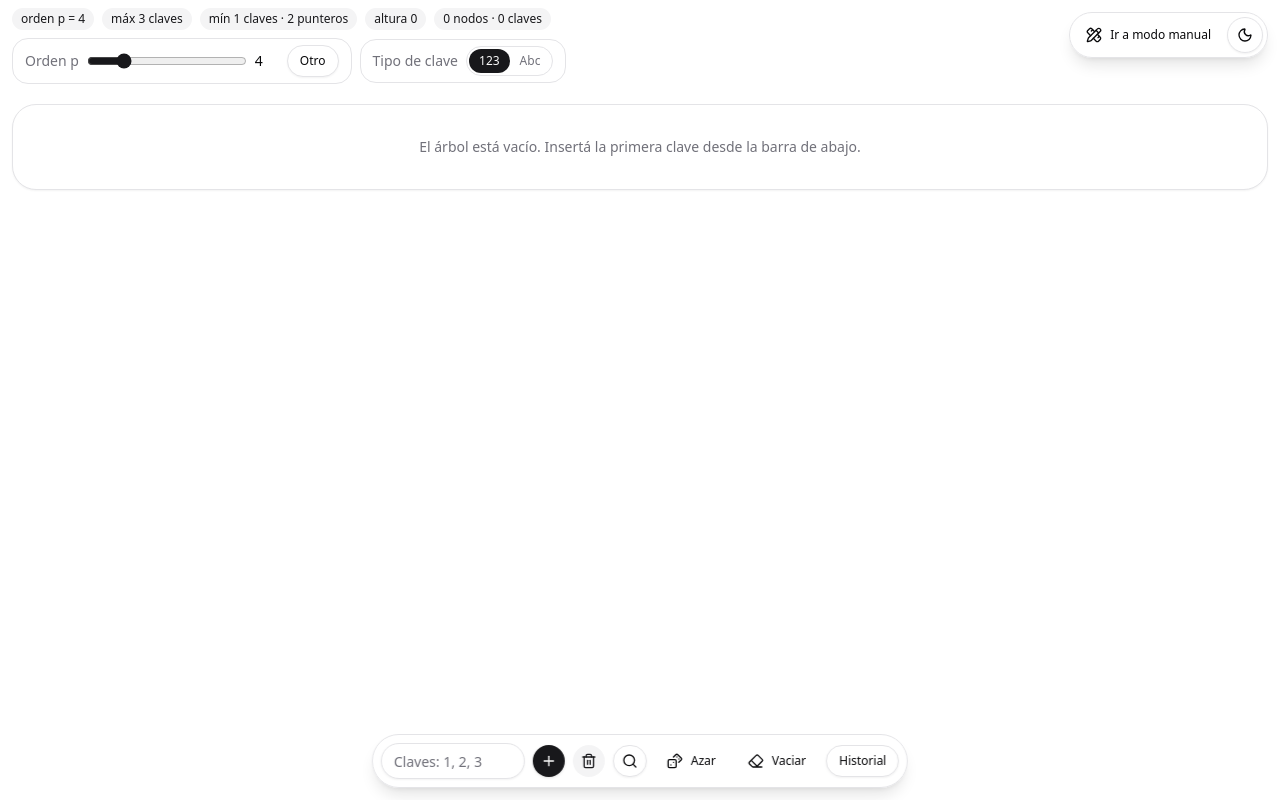
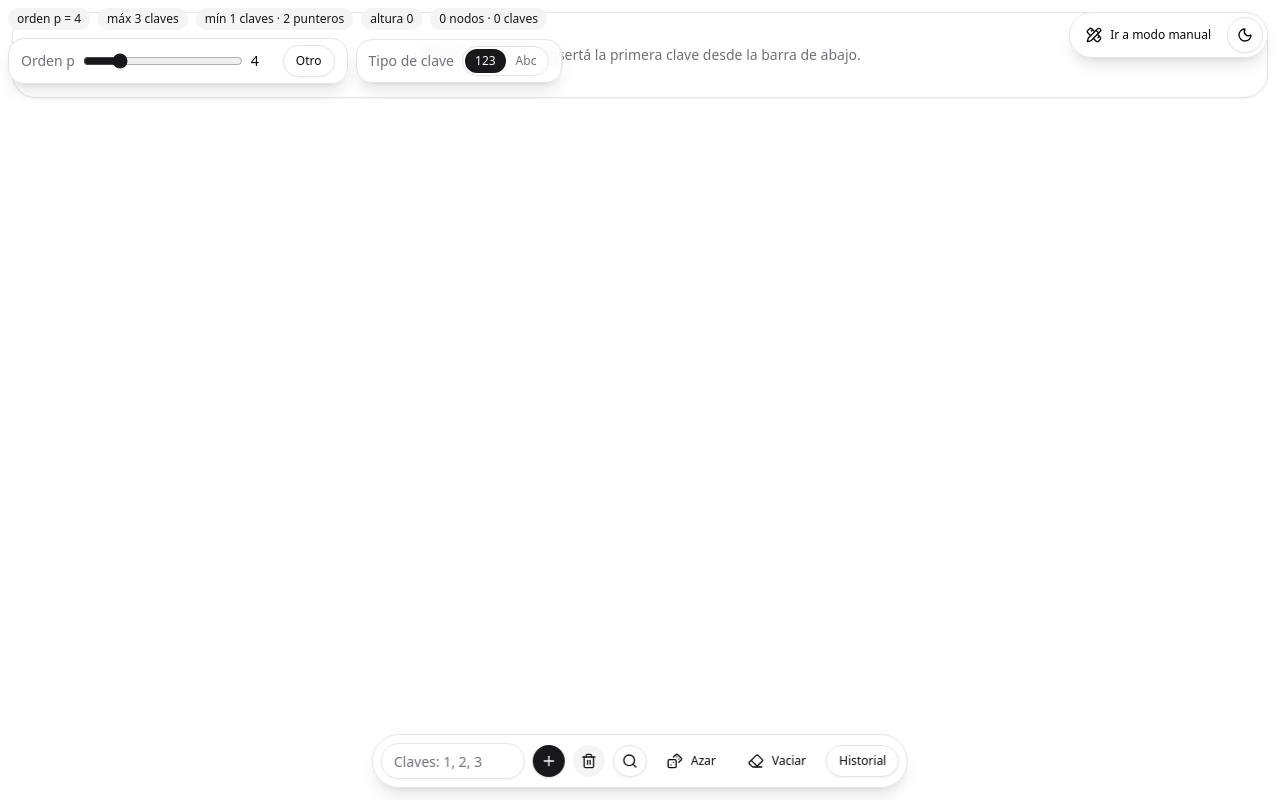
Before and after one commit to EmaSchiavoni/arboles-b, a React (Vite) app: page / in a window 1280 px wide. Built offline with nearby package versions, Linux system fonts and the light colour scheme.

Commit message:
style: chips y controles flotantes sobre el diagrama

```diff
--- a/src/routes/PlayAuto.tsx
+++ b/src/routes/PlayAuto.tsx
@@ -59,7 +59,7 @@ export function PlayAuto() {
 
   // Vista del canvas (paneo/zoom): se restaura al abrir y se guarda con
   // debounce en cada cambio (más un volcado al desmontar por cambio de modo).
-  const [initialView] = React.useState(() => loadView(KEYS.autoView));
+  const [initialView] = React.useState(() => loadView(KEYS.autoView) ?? { x: 16, y: 150, k: 1 });
   const viewRef = React.useRef({ x: 16, y: 16, k: 1 });
   const viewTimer = React.useRef<number | null>(null);
   function handleViewChange(v: { x: number; y: number; k: number; w: number; h: number }) {
@@ -285,26 +285,9 @@ export function PlayAuto() {
 
   return (
     <div className="flex h-full min-h-0 flex-col">
-      <div className="flex max-w-[calc(100vw-190px)] shrink-0 flex-wrap items-center gap-2 px-3 pt-2">
-        <Badge>orden p = {p}</Badge>
-        <Badge variant="secondary">máx {p - 1} claves</Badge>
-        <Badge variant="secondary">mín {Math.ceil(p / 2) - 1} claves · {Math.ceil(p / 2)} punteros</Badge>
-        <Badge variant="secondary">altura {stats.h}</Badge>
-        <Badge variant="secondary">{stats.n} nodos · {stats.k} claves</Badge>
-      </div>
-
-      <div className="flex shrink-0 flex-wrap items-center gap-2 px-3 py-2">
-        <div className="flex items-center gap-2 rounded-2xl border bg-card/60 px-3 py-1.5">
-          <OrderPicker id="orden-auto" p={p} onChange={changeP} />
-        </div>
-        <div className="flex items-center gap-2 rounded-2xl border bg-card/60 px-3 py-1.5">
-          <span className="shrink-0 text-sm text-muted-foreground">Tipo de clave</span>
-          <TypeSelector value={tree.keyType} onChange={changeKeyType} />
-        </div>
-      </div>
-
+      <div className="relative min-h-0 flex-1">
       {tree.root === null ? (
-        <div className="min-h-0 flex-1 p-3">
+        <div className="h-full p-3">
           <Card className="mb-3">
             <CardContent className="py-8 text-center text-sm text-muted-foreground">
               El árbol está vacío. Insertá la primera clave desde la barra de abajo.
@@ -312,7 +295,6 @@ export function PlayAuto() {
           </Card>
         </div>
       ) : (
-        <div className="relative min-h-0 flex-1">
           <TreeCanvas
           nodes={layout.nodes}
           edges={layout.edges}
@@ -366,15 +348,30 @@ export function PlayAuto() {
             );
           }}
           />
-          {(message || showHistory) && (
-            <div className="pointer-events-none absolute inset-x-2 top-2 z-10 space-y-2">
-              {message && (
-                <p className="mx-auto w-max max-w-full rounded-full bg-zinc-900/85 px-3 py-1 text-center text-xs text-zinc-100 dark:bg-zinc-100/90 dark:text-zinc-900">
-                  {message}
-                </p>
-              )}
+      )}
+      <div className="pointer-events-none absolute left-2 top-2 z-10 flex max-w-[calc(100vw-190px)] flex-col gap-2">
+            <div className="flex flex-wrap items-center gap-2">
+              <Badge>orden p = {p}</Badge>
+              <Badge variant="secondary">máx {p - 1} claves</Badge>
+              <Badge variant="secondary">mín {Math.ceil(p / 2) - 1} claves · {Math.ceil(p / 2)} punteros</Badge>
+              <Badge variant="secondary">altura {stats.h}</Badge>
+              <Badge variant="secondary">{stats.n} nodos · {stats.k} claves</Badge>
             </div>
-          )}
+            <div className="pointer-events-auto flex flex-wrap items-center gap-2">
+              <div className="flex items-center gap-2 rounded-2xl border bg-card/80 px-3 py-1.5 shadow-lg backdrop-blur">
+                <OrderPicker id="orden-auto" p={p} onChange={changeP} />
+              </div>
+              <div className="flex items-center gap-2 rounded-2xl border bg-card/80 px-3 py-1.5 shadow-lg backdrop-blur">
+                <span className="shrink-0 text-sm text-muted-foreground">Tipo de clave</span>
+                <TypeSelector value={tree.keyType} onChange={changeKeyType} />
+              </div>
+            </div>
+            {message && (
+              <p className="w-max max-w-full rounded-full bg-zinc-900/85 px-3 py-1 text-xs text-zinc-100 dark:bg-zinc-100/90 dark:text-zinc-900">
+                {message}
+              </p>
+            )}
+          </div>
           <Dialog open={showHistory} onOpenChange={setShowHistory}>
             <DialogContent className="max-h-[70dvh] w-[calc(100vw-2rem)] sm:max-w-md">
               <DialogHeader>
@@ -421,7 +418,6 @@ export function PlayAuto() {
             </DialogContent>
           </Dialog>
         </div>
-      )}
 
       <BottomToolbar>
         <div className="flex items-center justify-center gap-2 max-[510px]:w-full">
@@ -429,7 +425,7 @@ export function PlayAuto() {
             value={keyInput}
             onChange={(e) => setKeyInput(e.target.value)}
             onKeyDown={(e) => { if (e.key === 'Enter') doInsert(); }}
-            inputMode="numeric"
+            inputMode={tree.keyType === 'string' ? 'text' : 'numeric'}
             placeholder="Claves: 1, 2, 3"
             aria-label="Claves (una sola o lista separada por coma, punto, guion o espacio)"
             className="w-36"
--- a/src/routes/PlayManual.tsx
+++ b/src/routes/PlayManual.tsx
@@ -416,35 +416,9 @@ export function PlayManual() {
 
   return (
     <div className="flex h-full min-h-0 flex-col">
-      <div className="flex max-w-[calc(100vw-190px)] shrink-0 flex-wrap items-center gap-2 px-3 pt-2">
-        <Badge>orden p = {p}</Badge>
-        <Badge variant="secondary">máx {p - 1} claves</Badge>
-        <Badge variant="secondary">mín {Math.ceil(p / 2) - 1} claves · {Math.ceil(p / 2)} punteros</Badge>
-        <Badge variant="secondary">{keyType === 'string' ? 'texto' : 'numérico'}</Badge>
-        {rootId ? <Badge variant="outline">raíz elegida</Badge> : <Badge variant="error">sin raíz</Badge>}
-        {result && (result.valid ? <Badge variant="ok">válido</Badge> : <Badge variant="error">{result.issues.length} errores</Badge>)}
-      </div>
-
-      <div className="flex shrink-0 flex-wrap items-center gap-2 px-3 py-2">
-        <div className="flex items-center gap-2 rounded-2xl border bg-card/60 px-3 py-1.5">
-          <OrderPicker
-            id="orden-manual"
-            p={p}
-            onChange={(next) => {
-              setDraft((d) => ({ ...d, p: next }));
-              setRedoStack([]);
-              setResult(null);
-            }}
-          />
-        </div>
-        <div className="flex items-center gap-2 rounded-2xl border bg-card/60 px-3 py-1.5">
-          <span className="shrink-0 text-sm text-muted-foreground">Tipo de clave</span>
-          <TypeSelector value={keyType} onChange={changeKeyType} />
-        </div>
-      </div>
-
+      <div className="relative min-h-0 flex-1">
       {nodes.length === 0 ? (
-        <div className="min-h-0 flex-1 p-3">
+        <div className="h-full p-3">
           <Card className="mb-3">
             <CardContent className="py-8 text-center text-sm text-muted-foreground">
               No hay nodos. Creá el primero con el botón de la barra inferior.
@@ -452,7 +426,6 @@ export function PlayManual() {
           </Card>
         </div>
       ) : (
-        <div className="relative min-h-0 flex-1">
           <TreeCanvas
           nodes={nodes}
           edges={edges}
@@ -608,15 +581,40 @@ export function PlayManual() {
             );
           }}
           />
-          {linking && (
-            <div className="pointer-events-none absolute inset-x-2 top-2 z-10">
-                <p className="mx-auto w-max max-w-full rounded-full bg-zinc-900/85 px-3 py-1 text-center text-xs text-zinc-100 dark:bg-zinc-100/90 dark:text-zinc-900">
+      )}
+      <div className="pointer-events-none absolute left-2 top-2 z-10 flex max-w-[calc(100vw-190px)] flex-col gap-2">
+            <div className="flex flex-wrap items-center gap-2">
+              <Badge>orden p = {p}</Badge>
+              <Badge variant="secondary">máx {p - 1} claves</Badge>
+              <Badge variant="secondary">mín {Math.ceil(p / 2) - 1} claves · {Math.ceil(p / 2)} punteros</Badge>
+              <Badge variant="secondary">{keyType === 'string' ? 'texto' : 'numérico'}</Badge>
+              {rootId ? <Badge variant="outline">raíz elegida</Badge> : <Badge variant="error">sin raíz</Badge>}
+              {result && (result.valid ? <Badge variant="ok">válido</Badge> : <Badge variant="error">{result.issues.length} errores</Badge>)}
+            </div>
+            <div className="pointer-events-auto flex flex-wrap items-center gap-2">
+              <div className="flex items-center gap-2 rounded-2xl border bg-card/80 px-3 py-1.5 shadow-lg backdrop-blur">
+                <OrderPicker
+                  id="orden-manual"
+                  p={p}
+                  onChange={(next) => {
+                    setDraft((d) => ({ ...d, p: next }));
+                    setRedoStack([]);
+                    setResult(null);
+                  }}
+                />
+              </div>
+              <div className="flex items-center gap-2 rounded-2xl border bg-card/80 px-3 py-1.5 shadow-lg backdrop-blur">
+                <span className="shrink-0 text-sm text-muted-foreground">Tipo de clave</span>
+                <TypeSelector value={keyType} onChange={changeKeyType} />
+              </div>
+            </div>
+            {linking && (
+              <p className="w-max max-w-full rounded-full bg-zinc-900/85 px-3 py-1 text-xs text-zinc-100 dark:bg-zinc-100/90 dark:text-zinc-900">
                 Tocá el icono <ArrowDownToLine className="inline size-3.5" /> del nodo destino · Esc o fondo para cancelar
               </p>
-            </div>
-          )}
+            )}
+          </div>
         </div>
-      )}
 
       <BottomToolbar>
         <Button size="sm" onClick={addNode}><Plus />Nodo</Button>
```
Also changed, not shown: 1 other file (tests, documents, lock files or other folders).
